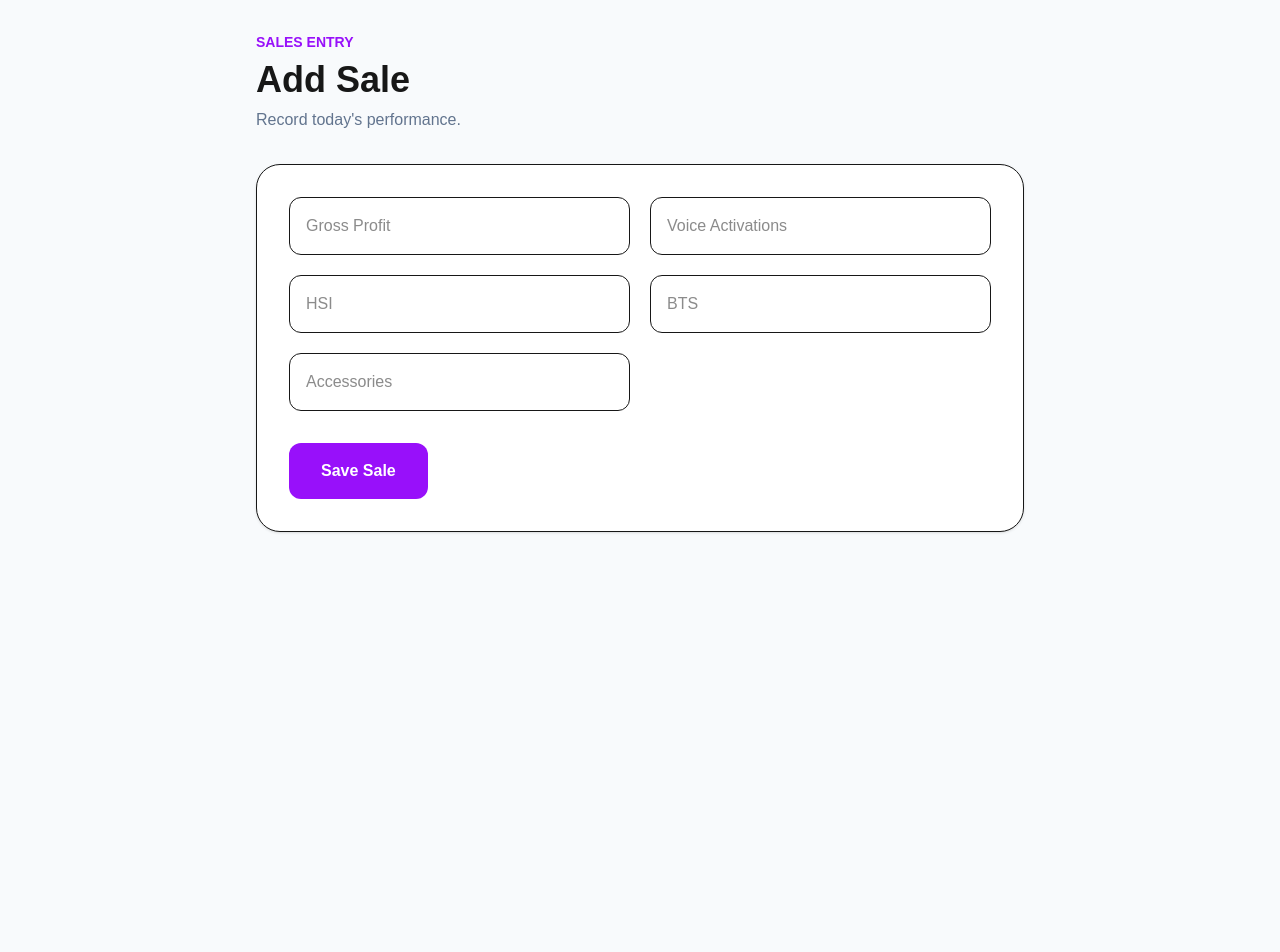
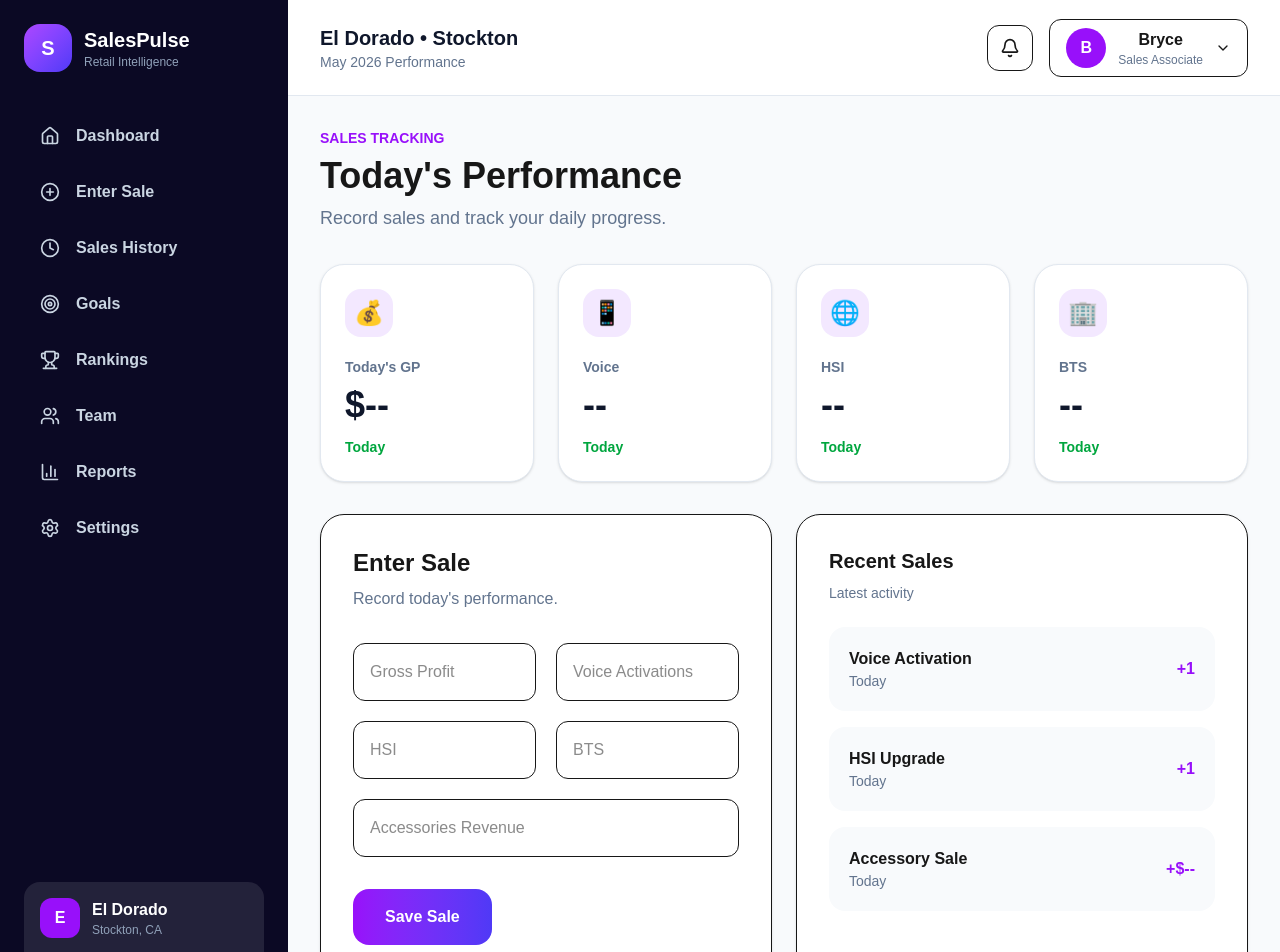
Before and after one commit to itzzerotrace/SalesPulse-V2, a Next.js app: page /sales/new in a window 1280 px wide. Shown: the top 952 px of the page. Before the commit the page ends 800 px from the top, so only its background shows below. Built offline with nearby package versions, Linux system fonts and the light colour scheme.

Commit message:
Build SalesPulse sales tracking UI

```diff
--- /dev/null
+++ b/app/sales/loading.tsx
@@ -0,0 +1,16 @@
+export default function Loading(){
+
+return (
+
+<div className="
+p-8
+font-bold
+">
+
+Loading SalesPulse...
+
+</div>
+
+)
+
+}
--- a/app/sales/new/page.tsx
+++ b/app/sales/new/page.tsx
@@ -1,133 +1,40 @@
-"use client";
-
-import {useState} from "react";
+import DashboardShell from "@/components/layout/DashboardShell";
+import SalesHeader from "@/components/sales/SalesHeader";
+import SalesSummary from "@/components/sales/SalesSummary";
+import SalesFormCard from "@/components/sales/SalesFormCard";
+import RecentSales from "@/components/sales/RecentSales";
 
 
-export default function NewSalePage(){
+export default function SalesPage(){
+
+return (
+
+<DashboardShell>
 
 
-const [gp,setGp]=useState("");
-const [voice,setVoice]=useState("");
-const [hsi,setHsi]=useState("");
-const [bts,setBts]=useState("");
-const [accessories,setAccessories]=useState("");
+<div className="
+space-y-8
+">
+
+
+<SalesHeader/>
+
+
+<SalesSummary/>
 
 
 
-function submitSale(){
-
-console.log({
-gp,
-voice,
-hsi,
-bts,
-accessories
-});
+<div className="
+grid
+gap-6
+lg:grid-cols-2
+">
 
 
-alert("Sale saved");
-
-}
+<SalesFormCard/>
 
 
-
-return (
-
-<div className="min-h-screen bg-slate-50 p-8">
-
-
-<div className="mx-auto max-w-3xl">
-
-
-<p className="text-sm font-bold text-purple-600">
-SALES ENTRY
-</p>
-
-
-<h1 className="mt-2 text-4xl font-black">
-Add Sale
-</h1>
-
-
-<p className="mt-2 text-slate-500">
-Record today's performance.
-</p>
-
-
-
-
-<div className="mt-8 rounded-3xl border bg-white p-8 shadow-sm">
-
-
-<div className="grid gap-5 md:grid-cols-2">
-
-
-
-<input
-className="rounded-xl border p-4"
-placeholder="Gross Profit"
-value={gp}
-onChange={(e)=>setGp(e.target.value)}
-/>
-
-
-
-<input
-className="rounded-xl border p-4"
-placeholder="Voice Activations"
-value={voice}
-onChange={(e)=>setVoice(e.target.value)}
-/>
-
-
-
-<input
-className="rounded-xl border p-4"
-placeholder="HSI"
-value={hsi}
-onChange={(e)=>setHsi(e.target.value)}
-/>
-
-
-
-<input
-className="rounded-xl border p-4"
-placeholder="BTS"
-value={bts}
-onChange={(e)=>setBts(e.target.value)}
-/>
-
-
-
-<input
-className="rounded-xl border p-4"
-placeholder="Accessories"
-value={accessories}
-onChange={(e)=>setAccessories(e.target.value)}
-/>
-
-
-</div>
-
-
-
-
-<button
-onClick={submitSale}
-className="
-mt-8
-rounded-xl
-bg-purple-600
-px-8
-py-4
-font-bold
-text-white
-"
->
-
-Save Sale
-
-</button>
+<RecentSales/>
 
 
 </div>
@@ -136,8 +43,8 @@ Save Sale
 </div>
 
 
-</div>
+</DashboardShell>
 
-);
+)
 
 }
--- /dev/null
+++ b/app/sales/page.tsx
@@ -0,0 +1,50 @@
+import DashboardShell from "@/components/layout/DashboardShell";
+import SalesHistoryTable from "@/components/sales/SalesHistoryTable";
+
+
+export default function SalesHistory(){
+
+return (
+
+<DashboardShell>
+
+
+<div className="space-y-8">
+
+
+<div>
+
+<h1 className="
+text-4xl
+font-black
+">
+
+Sales History
+
+</h1>
+
+
+<p className="
+mt-2
+text-slate-500
+">
+
+Review your submitted sales.
+
+</p>
+
+
+</div>
+
+
+<SalesHistoryTable/>
+
+
+</div>
+
+
+</DashboardShell>
+
+)
+
+}
--- /dev/null
+++ b/components/dashboard/SalesQuickAction.tsx
@@ -0,0 +1,44 @@
+export default function SalesQuickAction(){
+
+return (
+
+<a
+href="/sales/new"
+className="
+rounded-3xl
+bg-gradient-to-br
+from-purple-600
+to-indigo-600
+p-8
+block
+text-white
+shadow-lg
+"
+>
+
+
+<h2 className="
+text-2xl
+font-black
+">
+
+Enter Sale
+
+</h2>
+
+
+<p className="
+mt-2
+opacity-80
+">
+
+Add today's numbers.
+
+</p>
+
+
+</a>
+
+)
+
+}
--- /dev/null
+++ b/components/sales/RecentSales.tsx
@@ -0,0 +1,113 @@
+const sales=[
+{
+type:"Voice Activation",
+amount:"+1"
+},
+{
+type:"HSI Upgrade",
+amount:"+1"
+},
+{
+type:"Accessory Sale",
+amount:"+$--"
+}
+];
+
+
+export default function RecentSales(){
+
+return (
+
+<div className="
+rounded-3xl
+border
+bg-white
+p-8
+shadow-sm
+">
+
+
+<h2 className="
+text-xl
+font-black
+">
+
+Recent Sales
+
+</h2>
+
+
+<p className="
+mt-2
+text-sm
+text-slate-500
+">
+
+Latest activity
+
+</p>
+
+
+
+<div className="
+mt-6
+space-y-4
+">
+
+
+{sales.map((sale)=>(
+
+
+<div
+key={sale.type}
+className="
+flex
+items-center
+justify-between
+rounded-2xl
+bg-slate-50
+p-5
+"
+>
+
+
+<div>
+
+<p className="font-bold">
+{sale.type}
+</p>
+
+
+<p className="text-sm text-slate-500">
+Today
+</p>
+
+
+</div>
+
+
+
+<p className="
+font-black
+text-purple-600
+">
+
+{sale.amount}
+
+</p>
+
+
+</div>
+
+
+))}
+
+
+</div>
+
+
+</div>
+
+)
+
+}
--- /dev/null
+++ b/components/sales/SalesFormCard.tsx
@@ -0,0 +1,141 @@
+"use client";
+
+import {useState} from "react";
+
+
+export default function SalesFormCard(){
+
+const [gp,setGp]=useState("");
+const [voice,setVoice]=useState("");
+const [hsi,setHsi]=useState("");
+const [bts,setBts]=useState("");
+const [accessories,setAccessories]=useState("");
+
+
+function submit(){
+
+console.log({
+gp,
+voice,
+hsi,
+bts,
+accessories
+});
+
+
+alert("Sale saved");
+
+}
+
+
+
+return (
+
+<div className="
+rounded-3xl
+border
+bg-white
+p-8
+shadow-sm
+">
+
+
+<h2 className="
+text-2xl
+font-black
+">
+
+Enter Sale
+
+</h2>
+
+
+<p className="
+mt-2
+text-slate-500
+">
+
+Record today's performance.
+
+</p>
+
+
+
+<div className="
+mt-8
+grid
+gap-5
+md:grid-cols-2
+">
+
+
+<input
+className="rounded-xl border p-4"
+placeholder="Gross Profit"
+value={gp}
+onChange={(e)=>setGp(e.target.value)}
+/>
+
+
+<input
+className="rounded-xl border p-4"
+placeholder="Voice Activations"
+value={voice}
+onChange={(e)=>setVoice(e.target.value)}
+/>
+
+
+<input
+className="rounded-xl border p-4"
+placeholder="HSI"
+value={hsi}
+onChange={(e)=>setHsi(e.target.value)}
+/>
+
+
+<input
+className="rounded-xl border p-4"
+placeholder="BTS"
+value={bts}
+onChange={(e)=>setBts(e.target.value)}
+/>
+
+
+<input
+className="rounded-xl border p-4 md:col-span-2"
+placeholder="Accessories Revenue"
+value={accessories}
+onChange={(e)=>setAccessories(e.target.value)}
+/>
+
+
+</div>
+
+
+
+
+<button
+onClick={submit}
+className="
+mt-8
+rounded-2xl
+bg-gradient-to-r
+from-purple-600
+to-indigo-600
+px-8
+py-4
+font-black
+text-white
+"
+>
+
+Save Sale
+
+</button>
+
+
+</div>
+
+)
+
+}
--- /dev/null
+++ b/components/sales/SalesHeader.tsx
@@ -0,0 +1,44 @@
+export default function SalesHeader(){
+
+return (
+
+<div>
+
+<p className="
+text-sm
+font-black
+text-purple-600
+">
+
+SALES TRACKING
+
+</p>
+
+
+<h1 className="
+mt-2
+text-4xl
+font-black
+">
+
+Today's Performance
+
+</h1>
+
+
+<p className="
+mt-2
+text-lg
+text-slate-500
+">
+
+Record sales and track your daily progress.
+
+</p>
+
+
+</div>
+
+)
+
+}
--- /dev/null
+++ b/components/sales/SalesHistoryTable.tsx
@@ -0,0 +1,72 @@
+export default function SalesHistoryTable(){
+
+return (
+
+<div className="
+rounded-3xl
+border
+bg-white
+overflow-hidden
+shadow-sm
+">
+
+
+<table className="w-full">
+
+
+<thead className="bg-slate-50">
+
+<tr>
+
+<th className="p-5 text-left">
+Date
+</th>
+
+<th className="p-5 text-left">
+Type
+</th>
+
+<th className="p-5 text-left">
+Value
+</th>
+
+</tr>
+
+</thead>
+
+
+<tbody>
+
+
+<tr className="border-t">
+
+
+<td className="p-5">
+--
+</td>
+
+
+<td className="p-5">
+Sale
+</td>
+
+
+<td className="p-5">
+--
+</td>
+
+
+</tr>
+
+
+</tbody>
+
+
+</table>
+
+
+</div>
+
+)
+
+}
--- /dev/null
+++ b/components/sales/SalesSummary.tsx
@@ -0,0 +1,51 @@
+import KpiCard from "@/components/dashboard/KpiCard";
+
+
+export default function SalesSummary(){
+
+return (
+
+<div className="
+grid
+gap-6
+md:grid-cols-4
+">
+
+
+<KpiCard
+title="Today's GP"
+value="$--"
+change="Today"
+icon="💰"
+/>
+
+
+<KpiCard
+title="Voice"
+value="--"
+change="Today"
+icon="📱"
+/>
+
+
+<KpiCard
+title="HSI"
+value="--"
+change="Today"
+icon="🌐"
+/>
+
+
+<KpiCard
+title="BTS"
+value="--"
+change="Today"
+icon="🏢"
+/>
+
+
+</div>
+
+)
+
+}
```
